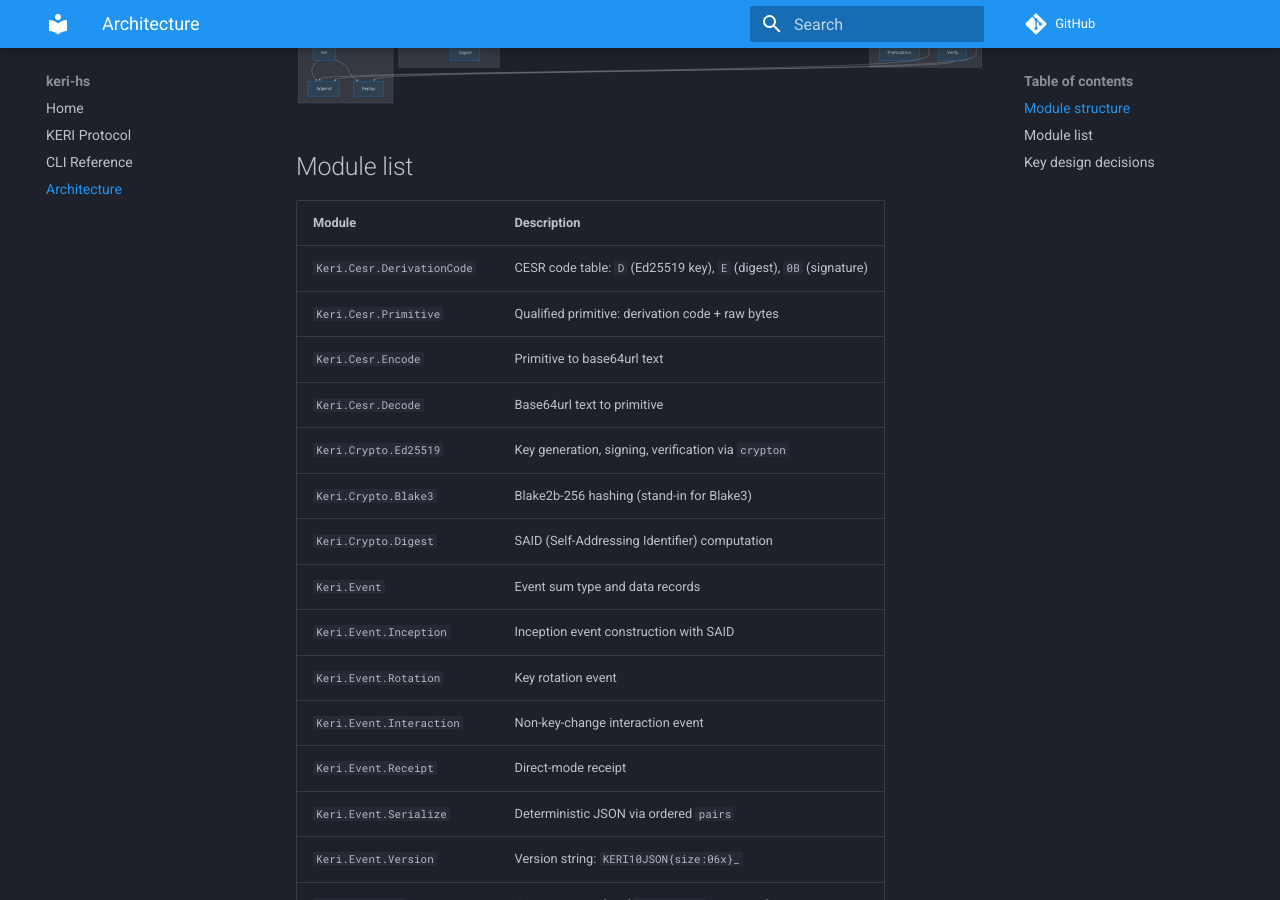
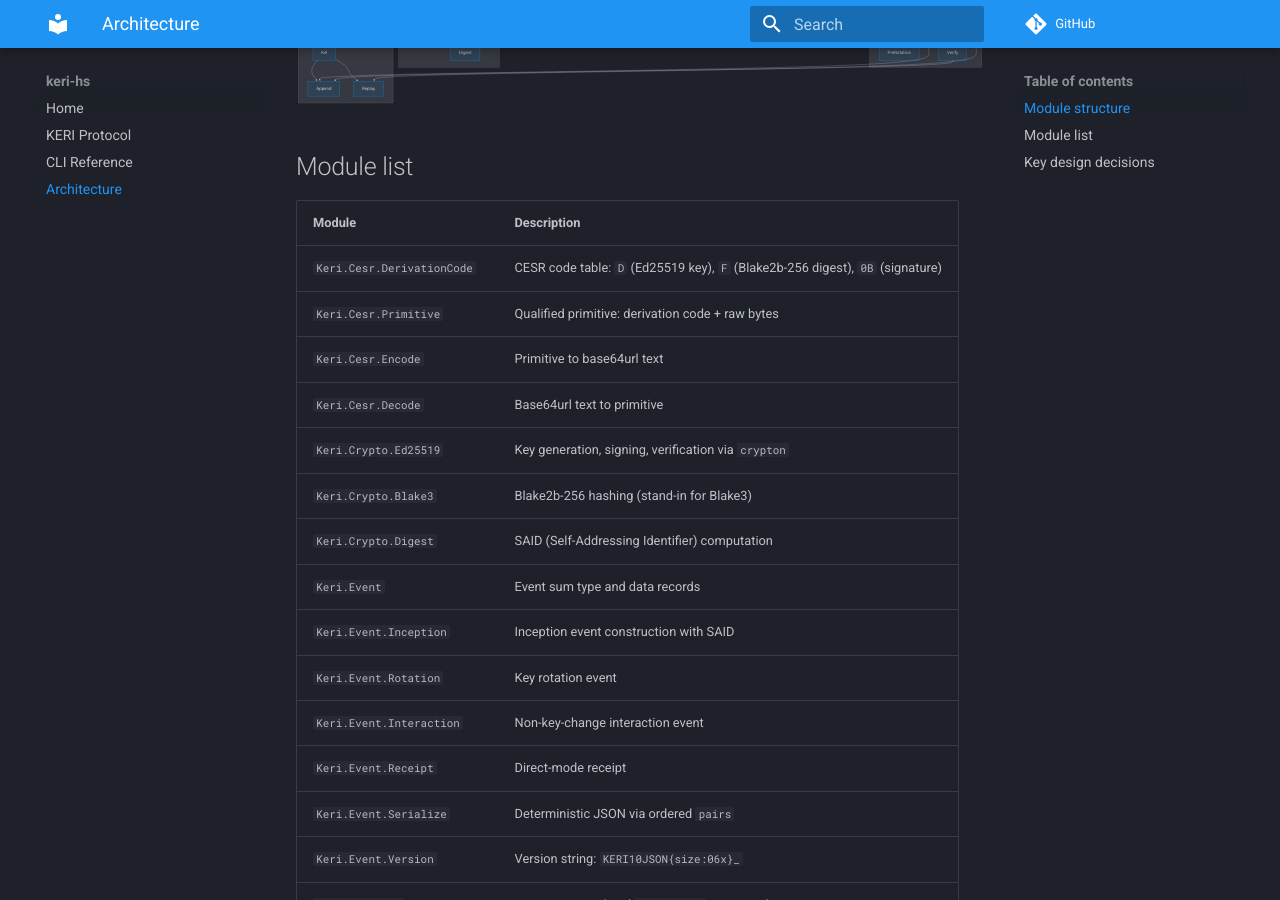
Before and after one commit to paolino/keri-hs, an MkDocs documentation site: the page built from docs/architecture.md, in a window 1280 px wide and 900 px high, scrolled down 309 px. Built offline with MkDocs 1.6.1 and Material for MkDocs 9.7.7, drawn with Linux system fonts in a browser that asks for light colours; comment, search, counter and statistics services are not loaded.

Commit message:
chore: docs/architecture.md:46-53

```diff
--- a/docs/architecture.md
+++ b/docs/architecture.md
@@ -46,7 +46,7 @@ graph TD
 
 | Module | Description |
 |--------|-------------|
-| `Keri.Cesr.DerivationCode` | CESR code table: `D` (Ed25519 key), `E` (digest), `0B` (signature) |
+| `Keri.Cesr.DerivationCode` | CESR code table: `D` (Ed25519 key), `F` (Blake2b-256 digest), `0B` (signature) |
 | `Keri.Cesr.Primitive` | Qualified primitive: derivation code + raw bytes |
 | `Keri.Cesr.Encode` | Primitive to base64url text |
 | `Keri.Cesr.Decode` | Base64url text to primitive |
```
